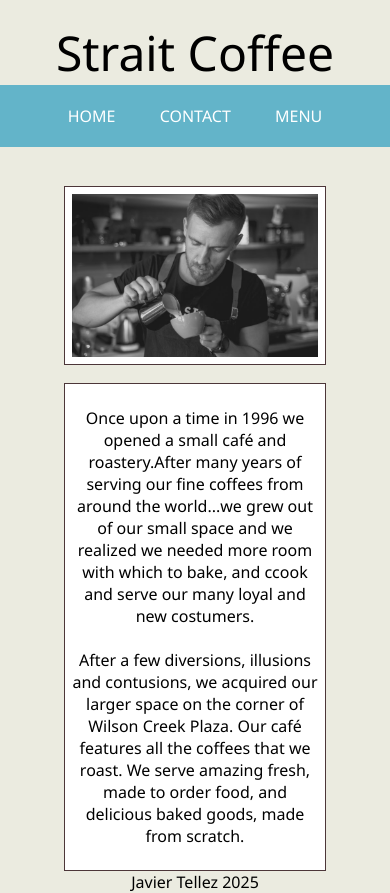
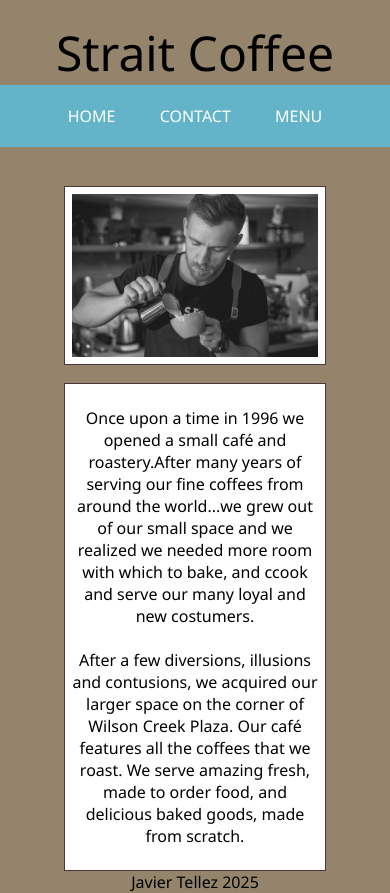
Before and after one commit to Javier945/layout-project, a plain HTML site: page index.html in a window 390 px wide. Drawn offline with Linux system fonts and the light colour scheme.

Commit message:
Update index.html

```diff
--- a/index.html
+++ b/index.html
@@ -9,15 +9,16 @@
         <link rel="stylesheet" href="style.css">
         <style>
             @media screen and (max-width: 1200px)
-            {#bigbox {background-color: #ffffff; width: 80%;}
-            #image {width: 70%; padding-bottom: 20%;}}
+            {#bigbox {background-color: #76c476; width: 80%;}
+            #image {width: 70%; padding-bottom: 20%;}
+            body {background-color: #76c476;}}
             @media screen and (max-width: 800px)
-            {#bigbox {display: flex;flex-direction: column; background-color: #ebebe0; width: 90%;max-width: 100%; margin: auto; margin-top: 10%;}
+            {#bigbox {display: flex;flex-direction: column; background-color: #94846b; width: 90%;max-width: 100%; margin: auto; margin-top: 10%;}
             #image {margin: auto;padding: 2%;}
             #text {margin: auto;
             margin-top: 5%; padding: 2%;}
             * {max-width: 100%;}
-            body {background-image: none;}
+            body {background-image: none; background-color: #94846b;}
             header {margin: auto; margin-top: 5%;}}
         </style>
     </head>
```
